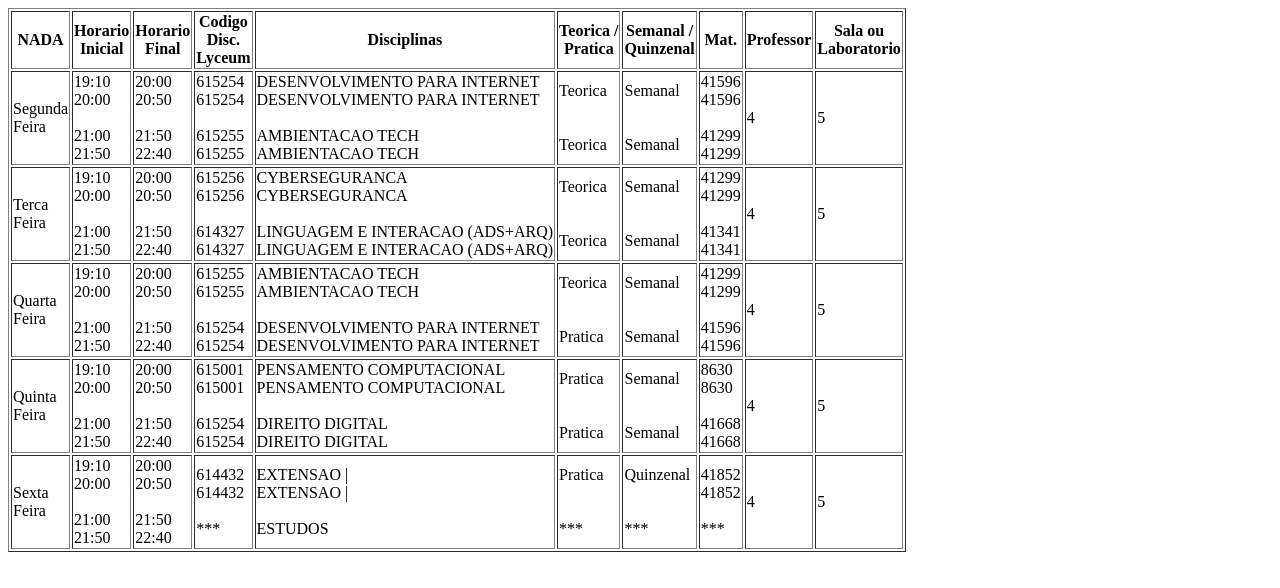
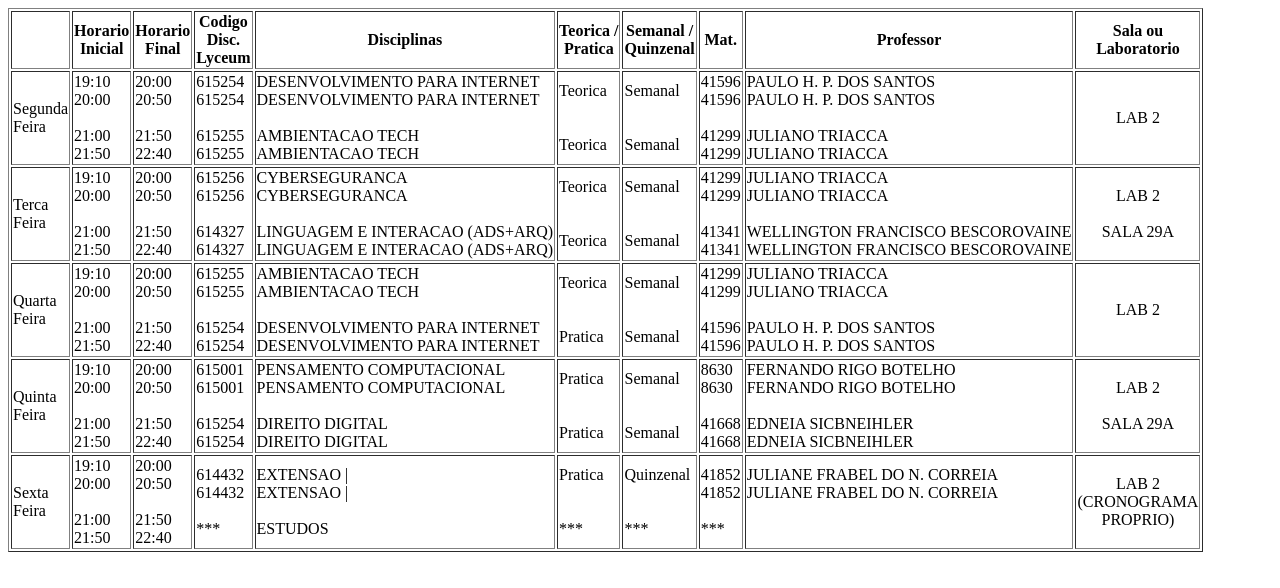
Before and after one commit to marco50608-Unipar/progamacaointernet, a plain HTML site: page Projetos_Html/atividade1.html in a window 1280 px wide. Drawn offline with Linux system fonts and the light colour scheme.

Commit message:
Add files via upload

```diff
--- a/Projetos_Html/atividade1.html
+++ b/Projetos_Html/atividade1.html
@@ -7,7 +7,7 @@
 <body>
     <table border="1">
         <tr>
-            <th>NADA</th>
+            <th>&nbsp;</th>
             <th>Horario<br>Inicial</th>
             <th>Horario<br>Final</th>
             <th>Codigo<br>Disc.<br>Lyceum</th>
@@ -27,8 +27,8 @@
             <td>Teorica<br><br><br>Teorica<br></td>
             <td>Semanal<br><br><br>Semanal<br></td>
             <td>41596<br>41596<br><br>41299<br>41299</td>
-            <td>4</td>
-            <td>5</td>
+            <td>PAULO H. P. DOS SANTOS<br>PAULO H. P. DOS SANTOS<br><br>JULIANO TRIACCA<br>JULIANO TRIACCA<br></td>
+            <td><center>LAB 2</center></td>
         </tr>
         <tr>
             <td>Terca<br>Feira</td>
@@ -39,8 +39,8 @@
             <td>Teorica<br><br><br>Teorica<br></td>
             <td>Semanal<br><br><br>Semanal<br></td>
             <td>41299<br>41299<br><br>41341<br>41341</td>
-            <td>4</td>
-            <td>5</td>
+            <td>JULIANO TRIACCA<br>JULIANO TRIACCA<br><br>WELLINGTON FRANCISCO BESCOROVAINE<br>WELLINGTON FRANCISCO BESCOROVAINE<br></td>
+            <td><center>LAB 2<br><br>SALA 29A</center></td>
         </tr>
         <tr>
             <td>Quarta<br>Feira</td>
@@ -51,8 +51,8 @@
             <td>Teorica<br><br><br>Pratica<br></td>
             <td>Semanal<br><br><br>Semanal<br></td>
             <td>41299<br>41299<br><br>41596<br>41596</td>
-            <td>4</td>
-            <td>5</td>
+            <td>JULIANO TRIACCA<br>JULIANO TRIACCA<br><br>PAULO H. P. DOS SANTOS<br>PAULO H. P. DOS SANTOS<br></td>
+            <td><center>LAB 2</center></td>
         </tr>
         <tr>
             <td>Quinta<br>Feira</td>
@@ -63,8 +63,8 @@
             <td>Pratica<br><br><br>Pratica<br></td>
             <td>Semanal<br><br><br>Semanal<br></td>
             <td>8630<br>8630<br><br>41668<br>41668</td>
-            <td>4</td>
-            <td>5</td>
+            <td>FERNANDO RIGO BOTELHO<br>FERNANDO RIGO BOTELHO<br><br>EDNEIA SICBNEIHLER<br>EDNEIA SICBNEIHLER<br></td>
+            <td><center>LAB 2<br><br>SALA 29A</center></td>
         </tr>
         <tr>
             <td>Sexta<br>Feira</td>
@@ -75,8 +75,8 @@
             <td>Pratica<br><br><br>***<br></td>
             <td>Quinzenal<br><br><br>***<br></td>
             <td>41852<br>41852<br><br>***<br></td>
-            <td>4</td>
-            <td>5</td>
+            <td>JULIANE FRABEL DO N. CORREIA<br>JULIANE FRABEL DO N. CORREIA<br><br><br></td>
+            <td><center>LAB 2<br>(CRONOGRAMA<br>PROPRIO)<br></center></td>
         </tr>
 
     </table>
```
Also changed, not shown: Projetos_Html/Atividade2.html (added).
